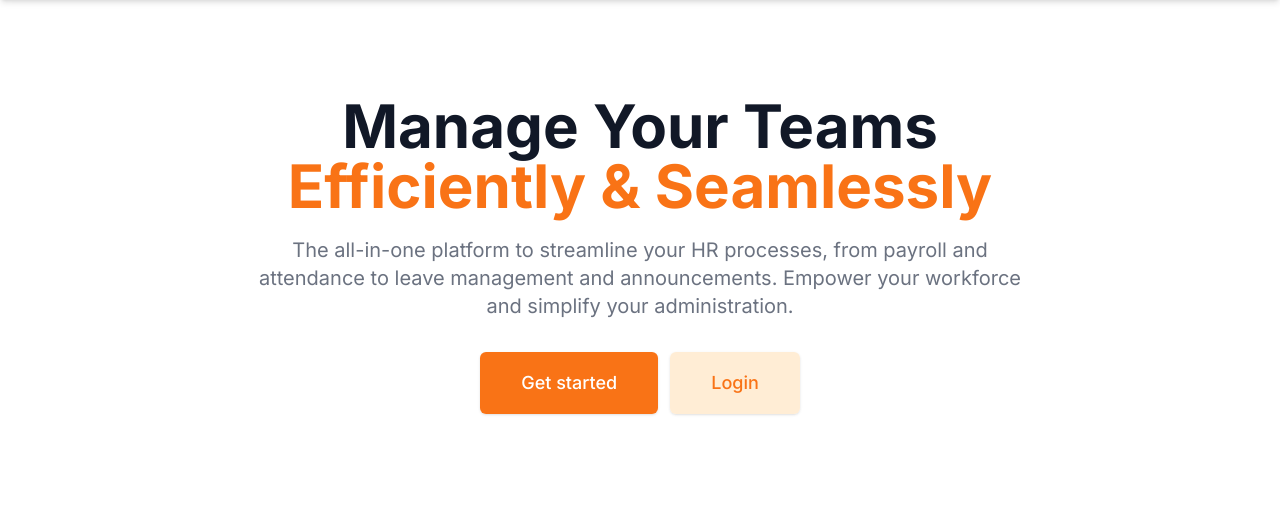
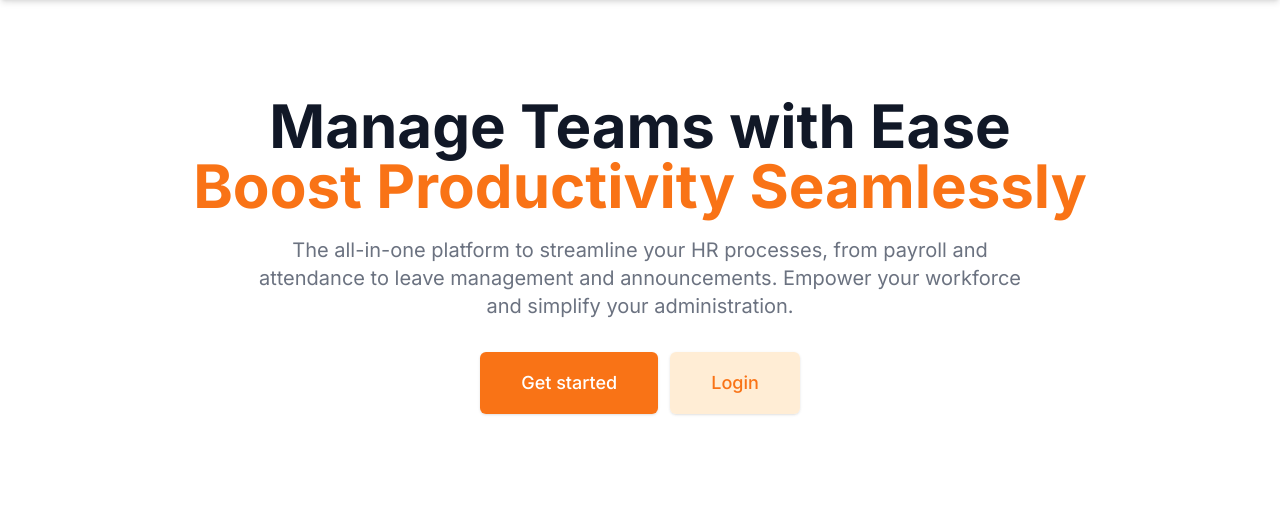
Before and after one commit to sachingeekonomy/human-resource-management, a Django app: page / in a window 1280 px wide. Shown: the part 80-589 px from the top of the page. Run offline with Django 5.2, Linux system fonts and the light colour scheme; some libraries are stand-ins or nearby versions.

Commit message:
Update home.html to enhance team management title for clarity and impact ing

```diff
--- a/templates/home.html
+++ b/templates/home.html
@@ -8,8 +8,8 @@
     <div class="max-w-7xl mx-auto py-16 px-4 sm:py-24 sm:px-6 lg:px-8">
         <div class="text-center">
             <h1 class="text-4xl font-extrabold text-gray-900 sm:text-5xl md:text-6xl">
-                <span class="block">Manage Your Teams</span>
-                <span class="block text-orange-500">Efficiently & Seamlessly</span>
+                <span class="block">Manage Teams with Ease</span>
+                <span class="block text-orange-500">Boost Productivity Seamlessly</span>
             </h1>
             <p class="mt-3 max-w-md mx-auto text-lg text-gray-500 sm:text-xl md:mt-5 md:max-w-3xl">
                 The all-in-one platform to streamline your HR processes, from payroll and attendance to leave management and announcements. Empower your workforce and simplify your administration.
```
